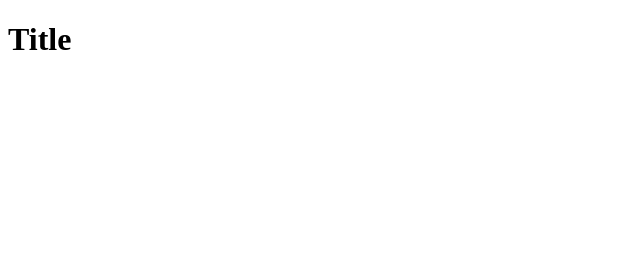
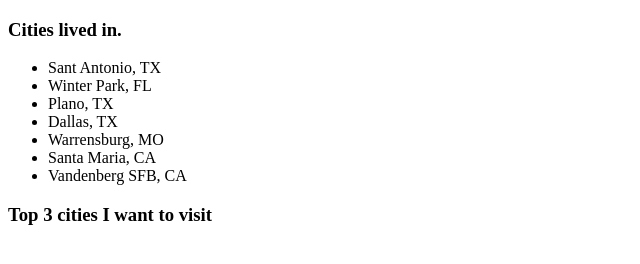
Before and after one commit to gustovshikov/htmlExercise, a plain HTML site: page index.html in a window 1280 px wide. Shown: the whole page, without its empty margins (0-640 px from the left). Drawn offline with Linux system fonts and the light colour scheme.

Commit message:
added cities lived in

```diff
--- a/index.html
+++ b/index.html
@@ -3,5 +3,16 @@
     <title>testpage</title>
 </head>
 <body>
-    <h1>Title</h1>
+    <h3>Cities lived in.</h3>
+    <ul>
+        <li>Sant Antonio, TX</li>
+        <li>Winter Park, FL</li>
+        <li>Plano, TX</li>
+        <li>Dallas, TX</li>
+        <li>Warrensburg, MO</li>
+        <li>Santa Maria, CA</li>
+        <li>Vandenberg SFB, CA</li>
+    </ul>
+    <h3>Top 3 cities I want to visit</h3>
+
 </body>
```
